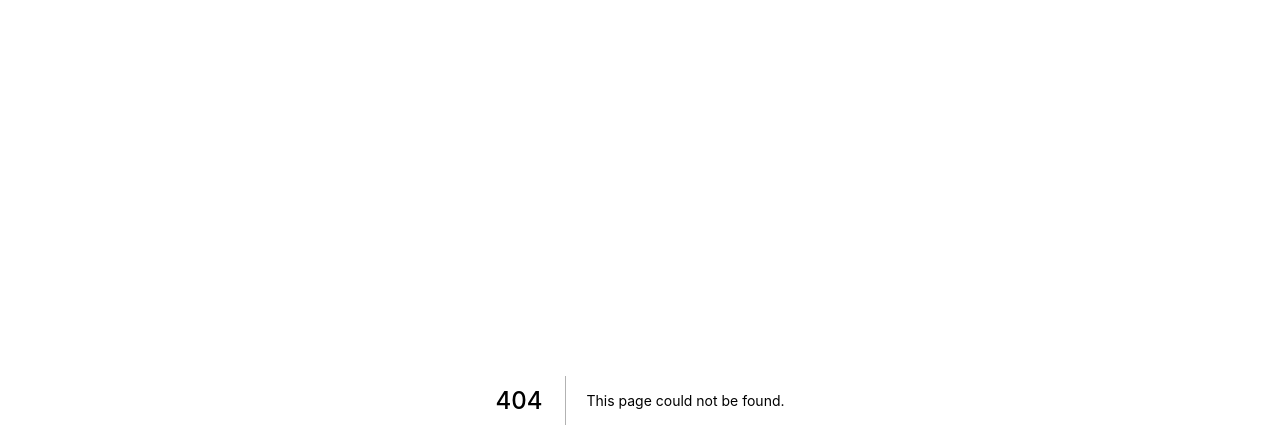
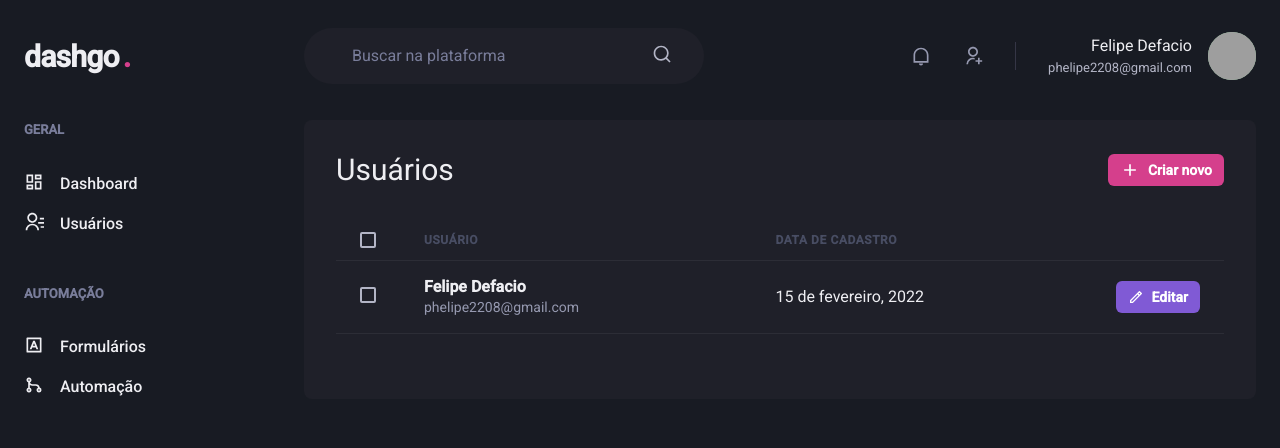
Before and after one commit to defa-dev/reactjs-dashgo, a Next.js app: page /users in a window 1280 px wide. Before the commit this address had no page. Shown: the top 448 px of the page. Built offline with nearby package versions, Linux system fonts and the light colour scheme; grey boxes are pictures that could not be loaded.

Commit message:
feat:sideBar and users page

```diff
--- a/package.json
+++ b/package.json
@@ -12,9 +12,11 @@
     "@chakra-ui/react": "^1.8.3",
     "@emotion/react": "^11.7.1",
     "@emotion/styled": "^11.6.0",
+    "apexcharts": "^3.33.1",
     "framer-motion": "^6.2.4",
     "next": "12.0.10",
     "react": "17.0.2",
+    "react-apexcharts": "^1.3.9",
     "react-dom": "17.0.2",
     "react-icons": "^4.3.1"
   },
--- a/src/components/Header/Header.tsx
+++ b/src/components/Header.tsx
@@ -5,7 +5,7 @@
   RiUserAddLine,
 } from "react-icons/ri";
 
-export default function Header() {
+export function Header() {
   return (
     <Flex
       as="header"
--- /dev/null
+++ b/src/components/Sidebar.tsx
@@ -0,0 +1,41 @@
+import { Box, Icon, Link, Stack, Text } from "@chakra-ui/react";
+import { RiContactsLine, RiDashboardLine, RiGitMergeLine, RiInputMethodLine } from "react-icons/ri";
+
+export function Sidebar() {
+  return (
+    <Box as="aside" w="64" mr="6">
+      <Stack spacing="12" align="flex-start">
+        <Box>
+          <Text fontWeight="bold" color="gray.400" fontSize="small">
+            GERAL
+          </Text>
+          <Stack spacing="4" mt="8" align="stretch">
+            <Link display="flex" textAlign="center">
+                <Icon as={RiDashboardLine} fontSize="20"/>
+                <Text ml="4" fontWeight="medium">Dashboard</Text>
+            </Link>
+            <Link display="flex" textAlign="center">
+                <Icon as={RiContactsLine} fontSize="20"/>
+                <Text ml="4" fontWeight="medium">Usuários</Text>
+            </Link>
+          </Stack>
+        </Box>
+        <Box>
+          <Text fontWeight="bold" color="gray.400" fontSize="small">
+            AUTOMAÇÃO
+          </Text>
+          <Stack spacing="4" mt="8" align="stretch">
+            <Link display="flex" textAlign="center">
+                <Icon as={RiInputMethodLine} fontSize="20"/>
+                <Text ml="4" fontWeight="medium">Formulários</Text>
+            </Link>
+            <Link display="flex" textAlign="center">
+                <Icon as={RiGitMergeLine} fontSize="20"/>
+                <Text ml="4" fontWeight="medium">Automação</Text>
+            </Link>
+          </Stack>
+        </Box>
+      </Stack>
+    </Box>
+  );
+}
--- /dev/null
+++ b/src/pages/users/index.tsx
@@ -0,0 +1,88 @@
+import {
+  Flex,
+  Box,
+  Heading,
+  Button,
+  Icon,
+  Table,
+  Text,
+  Thead,
+  Tr,
+  Th,
+  Checkbox,
+  Tbody,
+  Td,
+} from "@chakra-ui/react";
+import { RiAddLine, RiPencilLine } from "react-icons/ri";
+import { Header } from "../../components/Header";
+import { Sidebar } from "../../components/Sidebar";
+
+export default function UserList() {
+  return (
+    <Box>
+      <Header />
+
+      <Flex w="100%" my="6" maxWidth={1480} mx="auto" px="6">
+        <Sidebar />
+
+        <Box flex="1" borderRadius={8} bg="gray.800" p="8">
+          <Flex mb="8" justify="space-between" align="center">
+            <Heading size="lg" fontWeight="normal">
+              Usuários
+            </Heading>
+
+            <Button
+              as="a"
+              size="sm"
+              fontSize="sm"
+              colorScheme="pink"
+              leftIcon={<Icon as={RiAddLine} fontSize="20" />}
+            >
+              Criar novo
+            </Button>
+          </Flex>
+
+          <Table colorScheme="whiteAlpha">
+            <Thead>
+              <Tr>
+                <Th px="6" color="gray.300" width="8">
+                  <Checkbox colorScheme="pink" />
+                </Th>
+                <Th>Usuário</Th>
+                <Th>Data de cadastro</Th>
+                <Th width="8"></Th>
+              </Tr>
+            </Thead>
+            <Tbody>
+              <Tr>
+                <Td>
+                  <Checkbox colorScheme="pink" />
+                </Td>
+                <Td>
+                  <Box>
+                    <Text fontWeight="bold">Felipe Defacio</Text>
+                    <Text fontSize="sm" color="gray.300">
+                      phelipe2208@gmail.com
+                    </Text>
+                  </Box>
+                </Td>
+                <Td>15 de fevereiro, 2022</Td>
+                <Td>
+                  <Button
+                    as="a"
+                    size="sm"
+                    fontSize="sm"
+                    colorScheme="purple"
+                    leftIcon={<Icon as={RiPencilLine} fontSize="16" />}
+                  >
+                    Editar
+                  </Button>
+                </Td>
+              </Tr>
+            </Tbody>
+          </Table>
+        </Box>
+      </Flex>
+    </Box>
+  );
+}
```
Also changed, not shown: src/pages/dashboard.tsx (+87 -5 lines), 1 other file (tests, documents, lock files or other folders).
